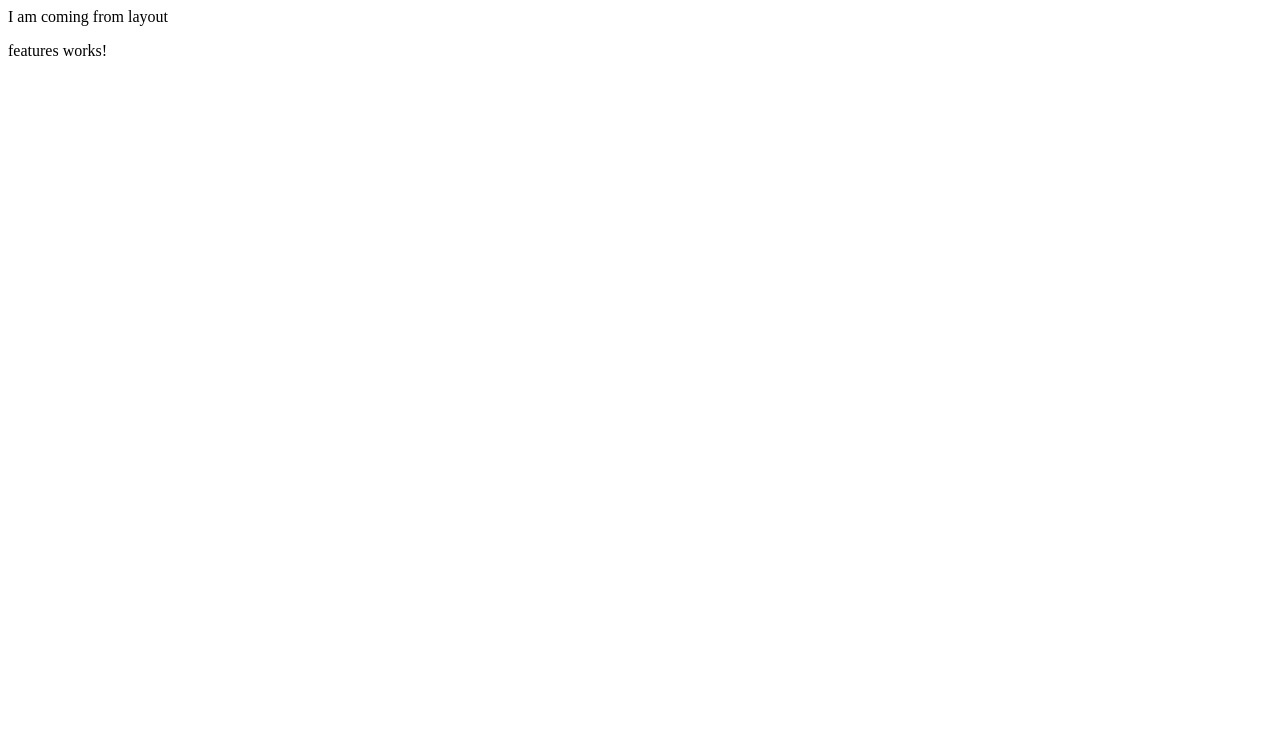
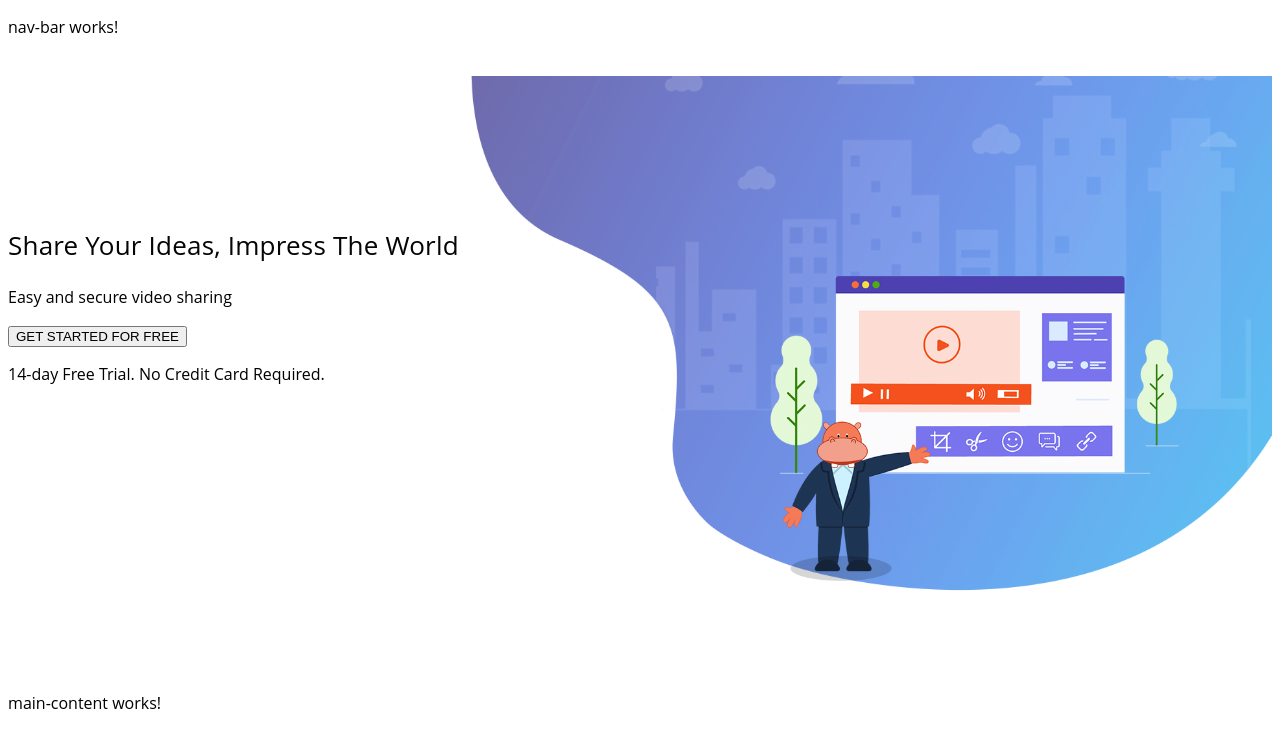
Before and after one commit to ragulmurugesan/hippoVideo, an Angular app: page /features in a window 1280 px wide. Shown: the top 748 px of the page. Built offline with nearby package versions, Linux system fonts and the light colour scheme.

Commit message:
Feature header content update

```diff
--- a/src/app/feature/feature-header/feature-header.component.html
+++ b/src/app/feature/feature-header/feature-header.component.html
@@ -1 +1,15 @@
-<p>feature-header works!</p>
+<div id="feature-header" class="feature-header">
+    <div class="header-content">
+
+        <h1>
+            Share Your Ideas, Impress The World
+        </h1>
+        <p>
+            Easy and secure video sharing
+        </p>
+        <button id="get-started" class="btn-get-started">
+            GET STARTED FOR FREE
+        </button>
+        <p>14-day Free Trial. No Credit Card Required.</p>
+    </div>
+</div>
--- a/src/app/feature/feature-header/feature-header.component.scss
+++ b/src/app/feature/feature-header/feature-header.component.scss
@@ -0,0 +1,19 @@
+.feature-header {
+    background-image: url(~/assets/background/feature-create-banner-img.png), url(~/assets/background/feature-banner.png);
+    background-repeat: no-repeat;
+    background-size: 33%, 70%;
+    background-position: 89% 68%, 122% -151%;
+    width: 100%;
+    height: 600px;
+    .header-content {
+        position: relative;
+        top: 25%;
+        h1 {
+            font-size: 26px;
+            font-weight: 400;
+            color: #050505;
+            line-height: 1.477;
+            letter-spacing: 0.2px;
+        }
+    }
+}
--- a/src/app/feature/feature-routing.module.ts
+++ b/src/app/feature/feature-routing.module.ts
@@ -1,6 +1,6 @@
 import { NgModule } from '@angular/core';
 import { Routes, RouterModule } from '@angular/router';
-import { FeaturesComponent } from './features/features.component';
+import { FeaturesComponent } from './features.component';
 
 const routes: Routes = [
     { path: '', component: FeaturesComponent }
--- a/src/app/feature/feature.module.ts
+++ b/src/app/feature/feature.module.ts
@@ -2,8 +2,8 @@ import { NgModule } from '@angular/core';
 import { CommonModule } from '@angular/common';
 import { FeatureHeaderComponent } from './feature-header/feature-header.component';
 import { MainContentComponent } from './main-content/main-content.component';
-import { FeaturesComponent } from './features/features.component';
 import { FeatureRoutingModule } from './feature-routing.module';
+import { FeaturesComponent } from './features.component';
 
 @NgModule({
   declarations: [FeaturesComponent, FeatureHeaderComponent,
--- /dev/null
+++ b/src/app/feature/features.component.html
@@ -0,0 +1,4 @@
+<section class="flex-container flex-column">
+    <app-feature-header></app-feature-header>
+    <app-main-content></app-main-content>
+</section>
--- /dev/null
+++ b/src/app/feature/features.component.scss
@@ -0,0 +1,4 @@
+
+.feature-body-content{
+    background-color: blue;
+}
--- a/src/app/feature/features/features.component.html
+++ /dev/null
@@ -1 +0,0 @@
-<p>features works!</p>
--- a/src/app/layout/layout.component.html
+++ b/src/app/layout/layout.component.html
@@ -1,3 +1,3 @@
-I am coming from layout
+<app-nav-bar></app-nav-bar>
 
 <router-outlet></router-outlet>
--- a/src/styles.scss
+++ b/src/styles.scss
@@ -1 +1,12 @@
 /* You can add global styles to this file, and also import other style files */
+html{
+    font-family: 'Open Sans', sans-serif !important;
+}
+
+.flex-container{
+    display: flex;
+}
+
+.flex-column{
+    flex-direction: column;
+}
```
Also changed, not shown: src/app/feature/features.component.ts (renamed from src/app/feature/features/features.component.ts), src/app/feature/features/features.component.scss (deleted), 1 other file (tests, documents, lock files or other folders).
